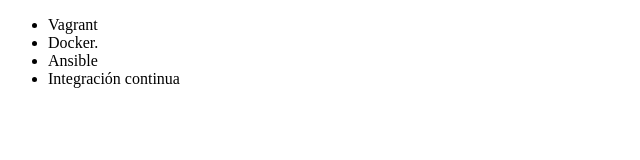
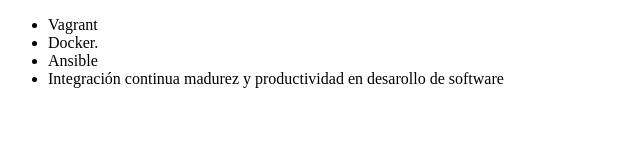
Before and after one commit to Daviidro/alura-git, a plain HTML site: page David/carpeta/Index.html in a window 1280 px wide. Shown: the whole page, without its empty margins (0-640 px from the left). Drawn offline with Linux system fonts and the light colour scheme.

Commit message:
Renombrando curso de integracion

```diff
--- a/David/carpeta/Index.html
+++ b/David/carpeta/Index.html
@@ -9,7 +9,7 @@
          <li> Vagrant </li>
          <li> Docker. </li>
          <li> Ansible </li>
-         <li> Integración continua </li>
+         <li> Integración continua madurez y productividad en desarollo de software </li>
      </ul>
 </body>
 </html>
```
